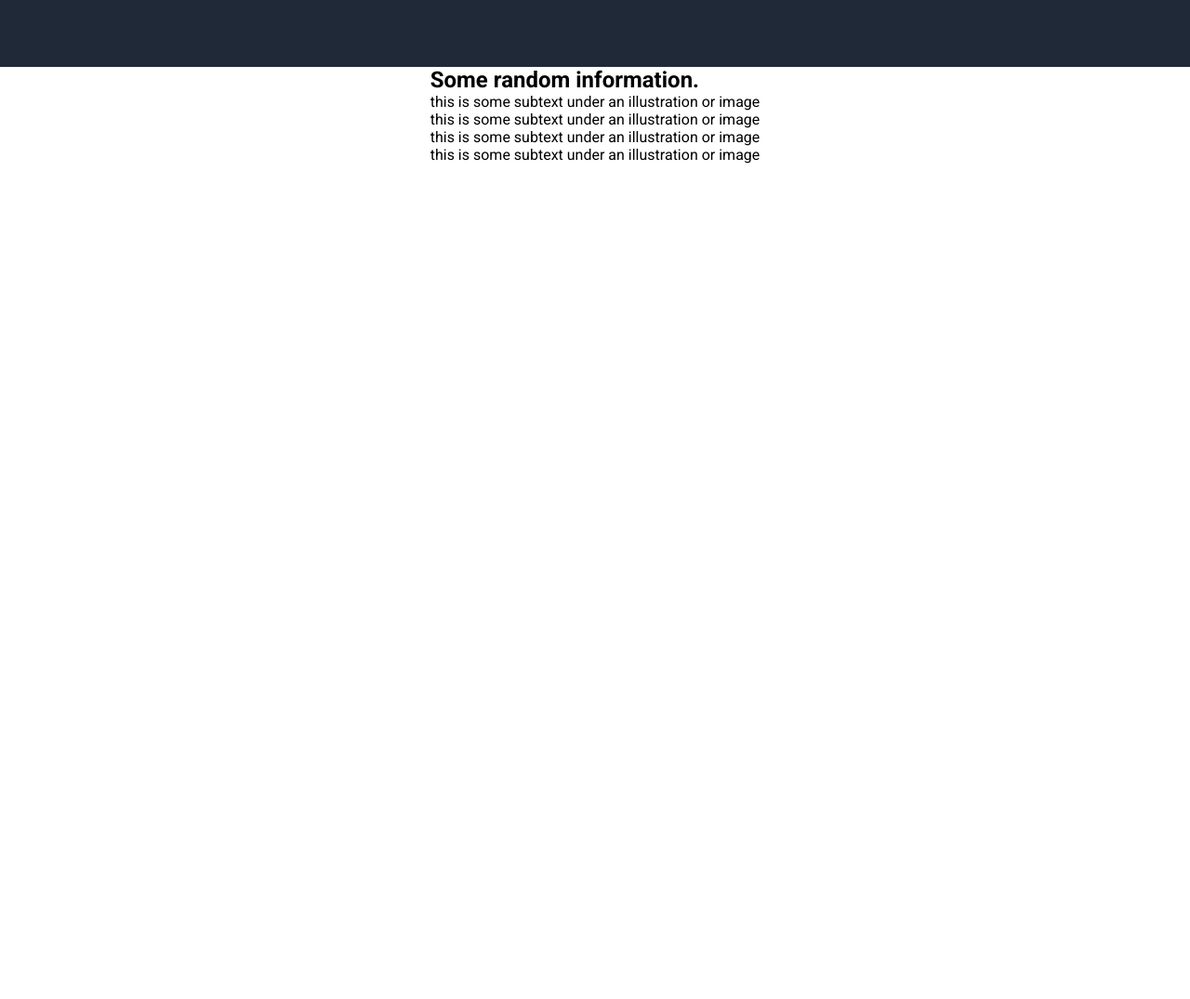
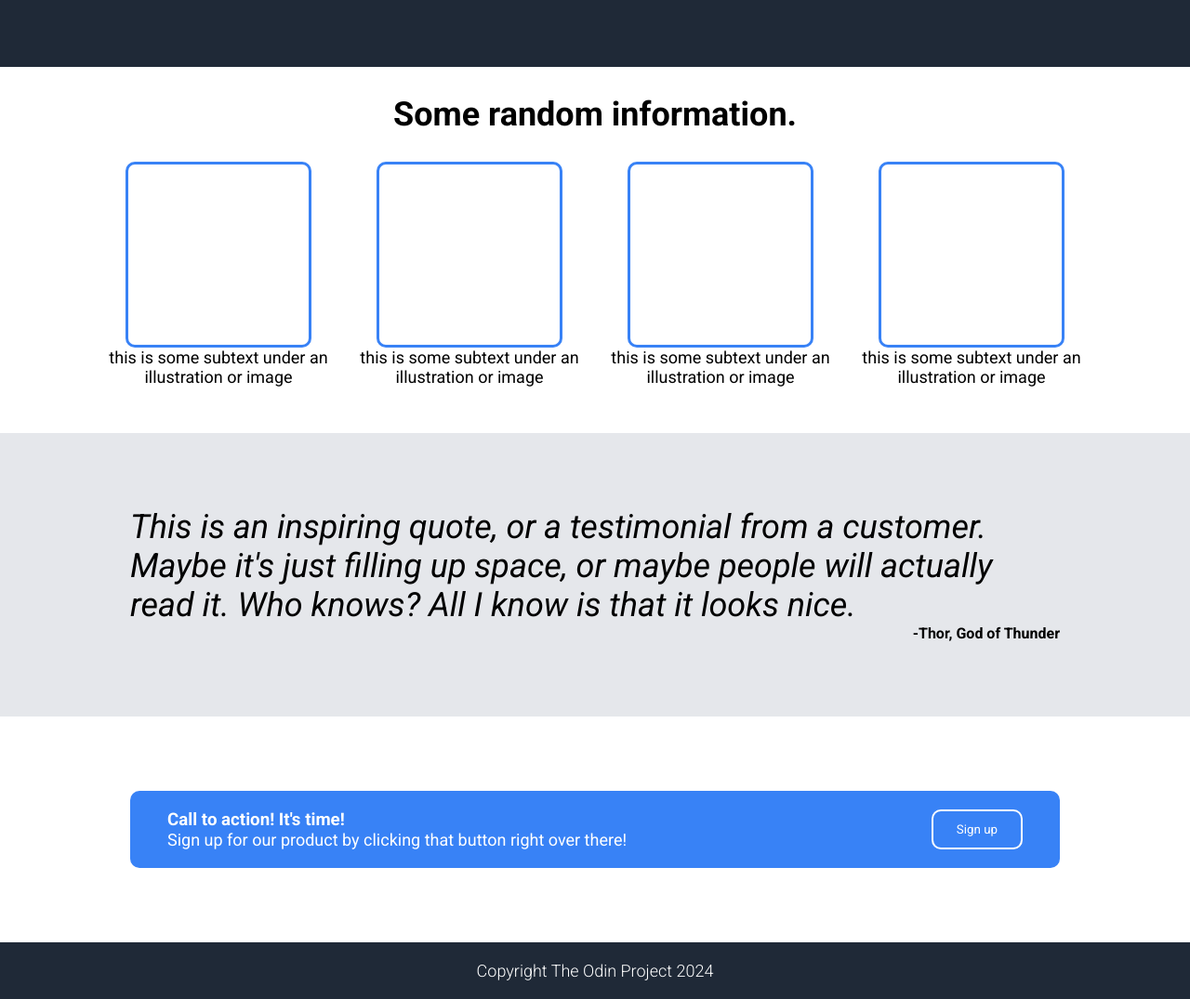
Before and after one commit to Odin-project-course/foundations, a plain HTML site: page foundations/landing-page/index.html in a window 1280 px wide. Shown: the part 355-1430 px from the top of the page at 93% size. Before the commit the page ends 800 px from the top, so only its background shows below. Drawn offline with nearby package versions, Linux system fonts and the light colour scheme; files that its build step writes are made by us from their sources.

Commit message:
done all layout sections; probably make it look better in future; project is done

```diff
--- a/foundations/landing-page/index.html
+++ b/foundations/landing-page/index.html
@@ -66,6 +66,33 @@
                 </ul>
             </div>
         </section>
+
+        <section class="quote">
+            <div class="quote-container">
+                <em>This is an inspiring quote, or a testimonial from a customer. Maybe it's just filling up space,
+                    or maybe people will actually read it. Who knows? All I know is that it looks nice.
+                </em>
+                <div class="quote-author">
+                    <p><strong>-Thor, God of Thunder</strong></p>
+                </div>
+            </div>
+        </section>
+
+        <section class="call-to-action">
+            <div class="call-to-action-container">
+                <div class="call-to-action__text">
+                    <h3>Call to action! It's time!</h3>
+                    <p>Sign up for our product by clicking that button right over there!</p>
+                </div>
+                <button class="call-to-action__btn">Sign up</button>
+            </div>
+        </section>
+
+        <footer class="footer">
+            <div class="footer-container">
+                <p>Copyright The Odin Project 2024</p>
+            </div>
+        </footer>
     </div>
 </body>
 </html>
--- a/foundations/landing-page/styles/_main.scss
+++ b/foundations/landing-page/styles/_main.scss
@@ -15,11 +15,11 @@ body {
     background-color: var(--dark-background-color);
     display: flex;
     justify-content: center;
+    margin-bottom: 30px;
 
     .main-container {
         padding: 0px 5px;
         max-width: 1920px;
-        width: 100%;
         display: flex;
         justify-content: space-between;
         gap: 10px;
--- a/foundations/landing-page/styles/_normalize.scss
+++ b/foundations/landing-page/styles/_normalize.scss
@@ -22,3 +22,7 @@ p, ul, li {
 li {
     list-style: none;
 }
+
+button {
+    font-family: inherit;
+}
--- /dev/null
+++ b/foundations/landing-page/styles/blocks/_call-to-action.scss
@@ -0,0 +1,42 @@
+.call-to-action {
+    width: 100%;
+    padding: 80px 0px;
+
+    display: flex;
+    justify-content: center;
+}
+
+.call-to-action-container {
+    max-width: 1000px;
+    width: 100%;
+
+    border-radius: 10px;
+
+    background-color: var(--accent-color);
+    padding: 20px 40px;
+
+    display: flex;
+    justify-content: space-between;
+    gap: 20px;
+}
+
+.call-to-action {
+    &__text {
+        color: #fff;
+
+        p {
+            font-size: var(--secondary-font-size);
+        }
+    }
+
+    &__btn {
+        background: none;
+
+        border: 2px solid #fff;
+        border-radius: 10px;
+        padding: 2px 25px;
+
+        color: #fff;
+        cursor: pointer;
+    }
+}
--- /dev/null
+++ b/foundations/landing-page/styles/blocks/_qoute.scss
@@ -0,0 +1,20 @@
+.quote {
+    width: 100%;
+    display: flex;
+    justify-content: center;
+    background-color: var(--link-color);
+    padding: 80px 0px;
+}
+
+.quote-container {
+    max-width: 1000px;
+
+    em {
+        font-size: var(--quote-font-size);
+    }
+
+    .quote-author {
+        display: flex;
+        justify-content: flex-end;
+    }
+}
--- a/foundations/landing-page/styles/blocks/_random.scss
+++ b/foundations/landing-page/styles/blocks/_random.scss
@@ -0,0 +1,41 @@
+.random-info {
+    width: 100%;
+    display: flex;
+    justify-content: center;
+    margin-bottom: 50px;
+}
+
+.random-info-container {
+    text-align: center;
+
+    h2 {
+        font-size: var(--information-font-size);
+        font-weight: 700;
+        margin-bottom: 30px;
+    }
+}
+
+.random-info__list {
+    display: flex;
+    gap: 20px;
+
+    &-item {
+        max-width: 250px;
+        display: flex;
+        flex-direction: column;
+        align-items: center;
+
+        .random-item {
+            width: 200px;
+            height: 200px;
+            border-radius: 10px;
+            border: 3px solid var(--accent-color)
+        }
+
+        p {
+            font-size: var(--secondary-font-size);
+        }
+    }
+
+
+}
--- /dev/null
+++ b/foundations/landing-page/styles/blocks/footer.scss
@@ -0,0 +1,17 @@
+.footer {
+    width: 100%;
+    background-color: var(--dark-background-color);
+    padding: 20px 0px;
+    display: flex;
+    justify-content: center;
+}
+
+.footer-container {
+    max-width: 1920px;
+
+    p {
+        color: #fff;
+        font-size: var(--secondary-font-size);
+        font-weight: 300;
+    }
+}
--- a/foundations/landing-page/styles/styles.scss
+++ b/foundations/landing-page/styles/styles.scss
@@ -2,4 +2,7 @@
         'variables',
         'main',
         'blocks/header',
-        'blocks/random';
+        'blocks/random',
+        'blocks/qoute',
+        'blocks/call-to-action',
+        'blocks/footer';
```
